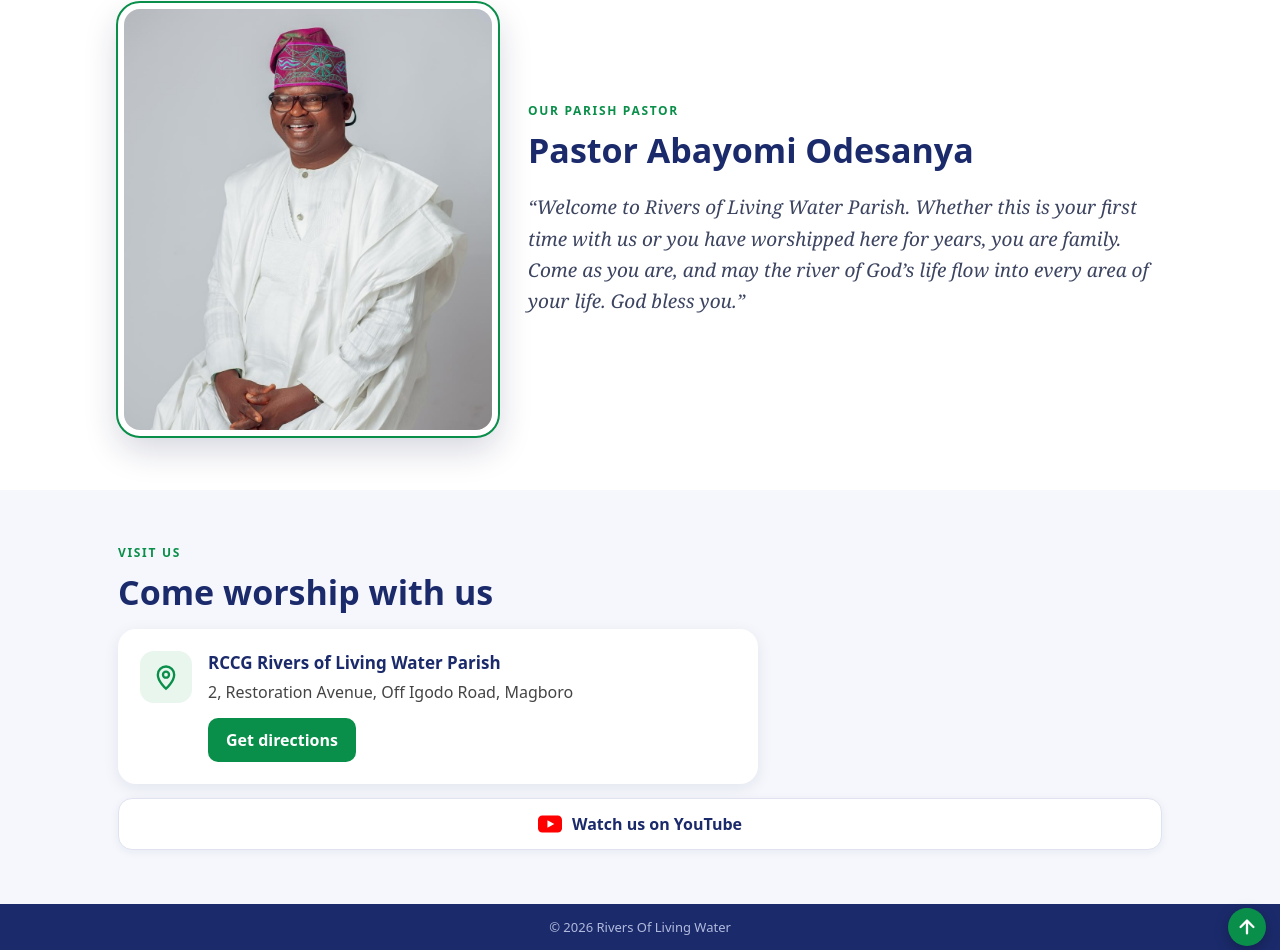
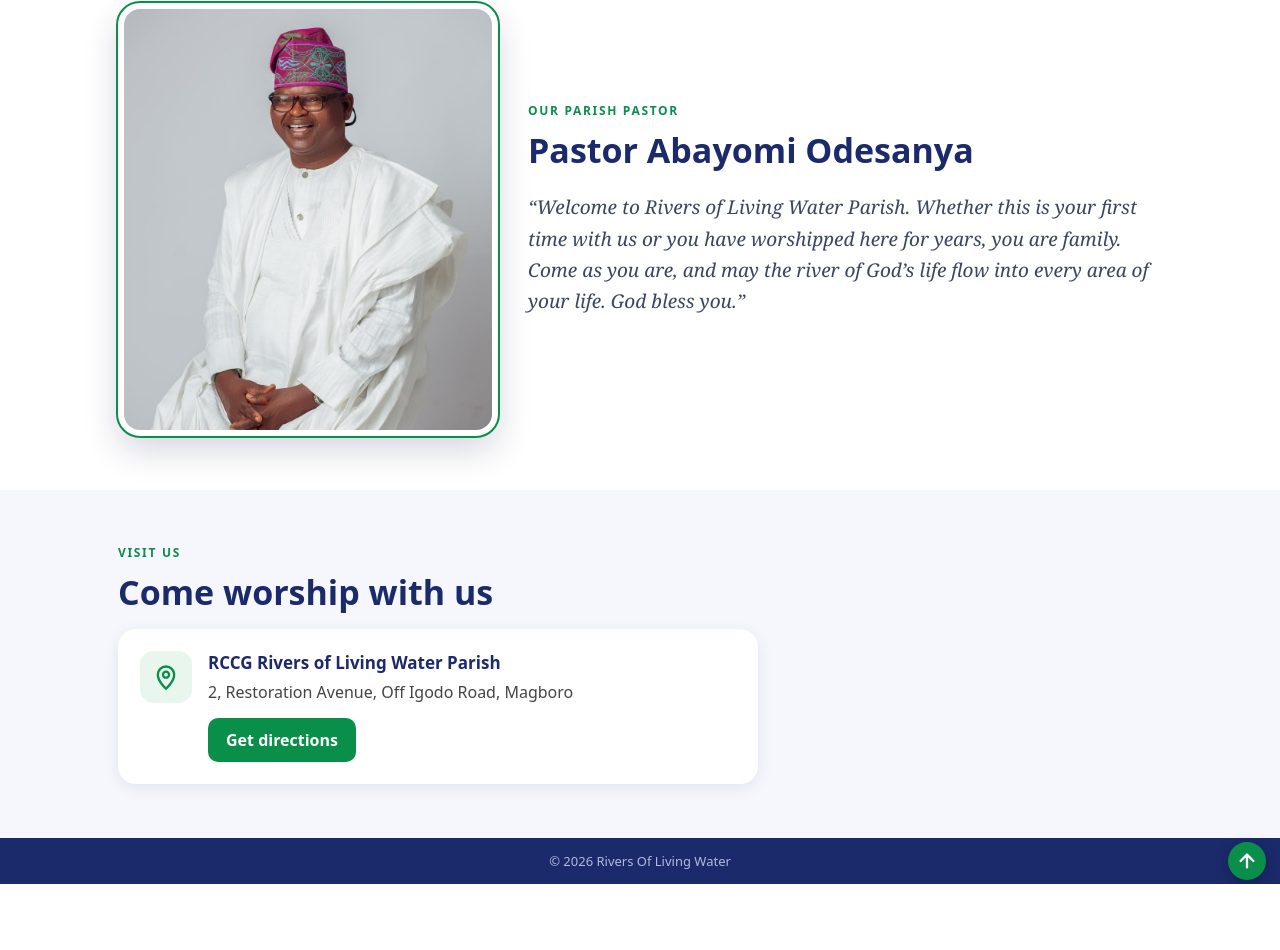
Before and after one commit to Logtun/rlw-church, a plain HTML site: page index.html in a window 1280 px wide. Shown: the part 3114-4064 px from the top of the page. After the commit the page ends 3998 px from the top, so only its background shows below. Drawn offline with Linux system fonts and the light colour scheme; no server answers.

Commit message:
Homepage: remove Watch us on YouTube button

```diff
--- a/index.html
+++ b/index.html
@@ -91,7 +91,7 @@ footer{position:relative}.totop{position:absolute;right:14px;top:50%;margin-top:
 <div class="visec" id="visit"><section><div class="eyebrow">Visit us</div><h2>Come worship with us</h2>
 <div class="vcard"><div class="vpin"><svg viewBox="0 0 24 24"><path d="M12 22s7-6.2 7-12a7 7 0 1 0-14 0c0 5.8 7 12 7 12z" fill="none" stroke="currentColor" stroke-width="2"/><circle cx="12" cy="10" r="2.6" fill="none" stroke="currentColor" stroke-width="2"/></svg></div>
 <div><b>RCCG Rivers of Living Water Parish</b><p>2, Restoration Avenue, Off Igodo Road, Magboro</p><a class="b1 vbtn" href="https://www.google.com/maps/search/?api=1&query=RCCG%20Rivers%20of%20Living%20Water%20Parish%2C%202%20Restoration%20Avenue%2C%20Off%20Igodo%20Road%2C%20Magboro%2C%20Ogun%20State%2C%20Nigeria" target="_blank" rel="noopener">Get directions</a></div></div>
-<div class="ytrow"><a class="ytbtn" href="https://www.youtube.com/@riversoflivingwaterparish" target="_blank" rel="noopener"><svg viewBox="0 0 28 20" width="24" height="17" aria-hidden="true"><rect width="28" height="20" rx="5" fill="#FF0000"/><path d="M11 5.5v9l8-4.5z" fill="#fff"/></svg><span>Watch us on YouTube</span></a></div></section></div>
+</section></div>
 <footer><p style="margin:0;font-size:13px;opacity:.85">© 2026 Rivers Of Living Water</p><button class="totop" id="toTop" aria-label="Back to top"><svg viewBox="0 0 24 24" fill="none" stroke="currentColor" stroke-width="2.5" stroke-linecap="round" stroke-linejoin="round"><path d="M12 19V5M5 12l7-7 7 7"/></svg></button></footer>
 <script>document.getElementById('openTools').addEventListener('click',function(e){e.preventDefault();e.stopPropagation();window.scrollTo({top:0,behavior:'smooth'});document.getElementById('nav').classList.add('open');document.getElementById('dd').setAttribute('open','')});document.addEventListener('click',function(e){var d=document.getElementById('dd');if(d.open&&!d.contains(e.target))d.removeAttribute('open')});document.querySelectorAll('.links>a').forEach(function(a){a.addEventListener('click',function(){document.getElementById('nav').classList.remove('open')})});</script>
 <script src="/verses.js?v=1"></script><script>
```
